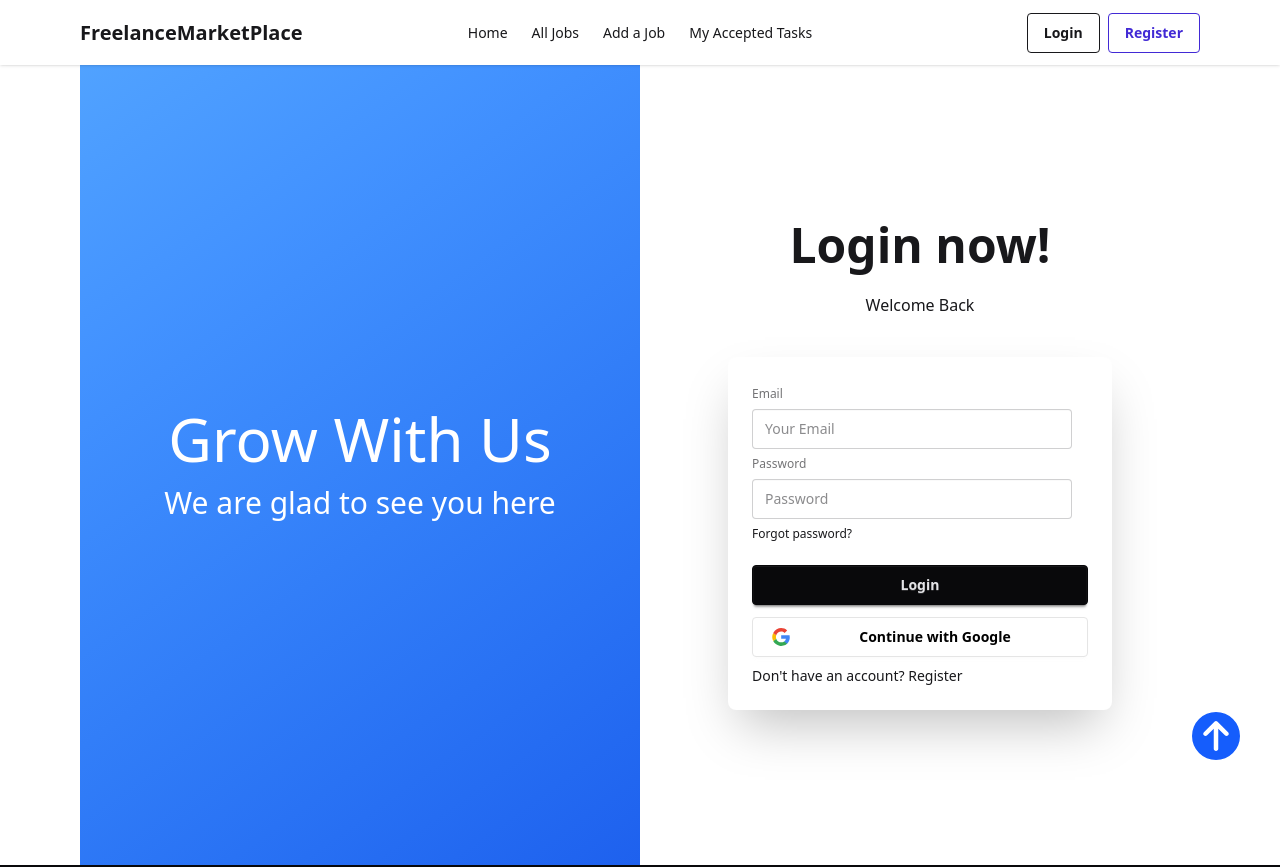
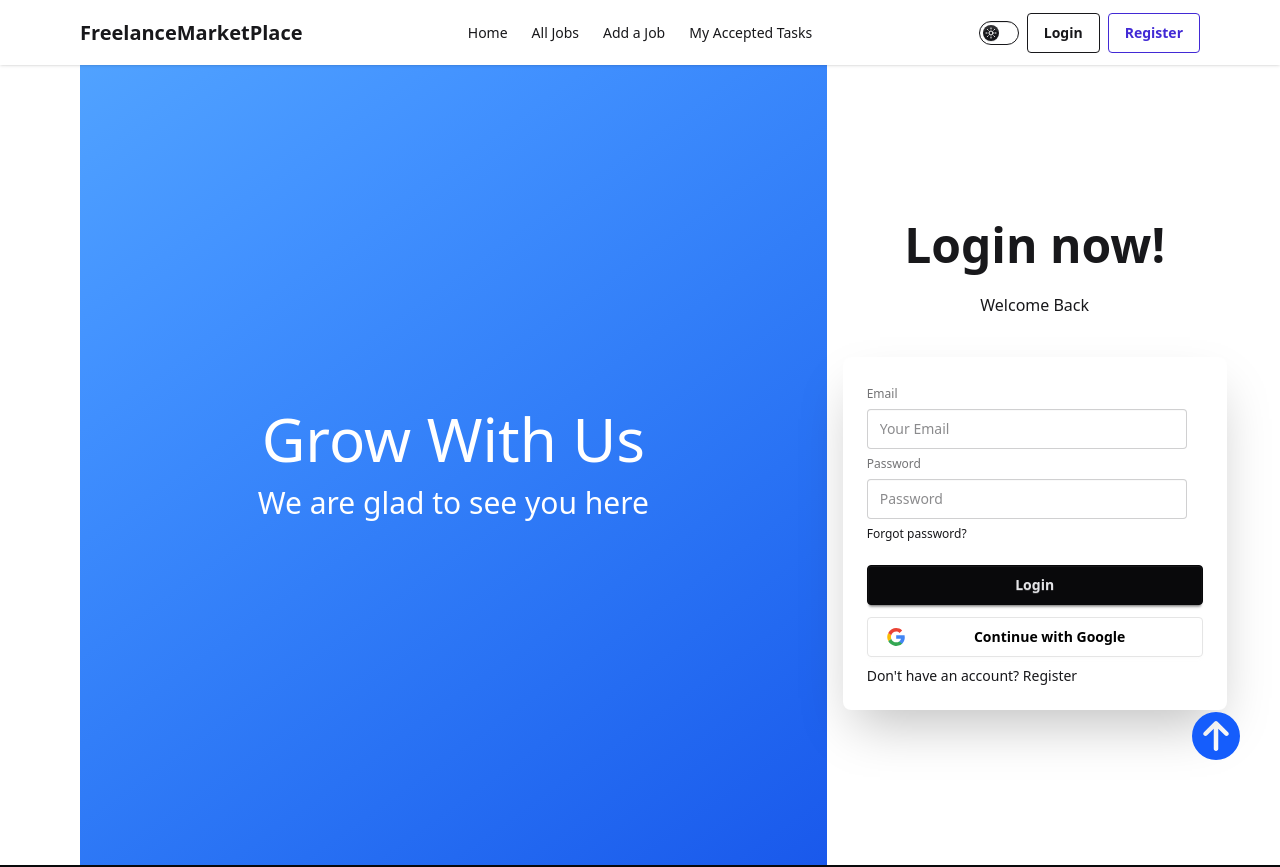
Before and after one commit to HasinIshrakK/Freelance_MarketPlace_client-side, a React (Vite) app: page /auth/login in a window 1280 px wide. Shown: the top 867 px of the page. Built offline with nearby package versions, Linux system fonts and the light colour scheme; no server answers.

Commit message:
Theme implemented

```diff
--- a/index.html
+++ b/index.html
@@ -1,5 +1,5 @@
 <!doctype html>
-<html lang="en">
+<html lang="en" data-theme="light">
   <head>
     <meta charset="UTF-8" />
     <link rel="icon" type="image/svg+xml" href="/vite.svg" />
--- a/package.json
+++ b/package.json
@@ -16,6 +16,7 @@
     "react-dom": "^19.1.1",
     "react-icons": "^5.5.0",
     "react-router": "^7.9.5",
+    "styled-components": "^6.1.19",
     "tailwindcss": "^4.1.17"
   },
   "devDependencies": {
--- a/src/App.jsx
+++ b/src/App.jsx
@@ -3,6 +3,7 @@ import './App.css'
 import Footer from './Components/Footer/Footer'
 import Navbar from './Components/Navbar/Navbar'
 import { FaCircleArrowUp } from 'react-icons/fa6'
+import ThemeProvider from './Contexts/Theme'
 
 function App() {
 
@@ -10,6 +11,7 @@ function App() {
 
   return (
     <>
+      <ThemeProvider>
         <Navbar></Navbar>
         <div className='mx-10 sm:mx-20'>
           <Outlet></Outlet>
@@ -18,6 +20,7 @@ function App() {
           <FaCircleArrowUp />
         </button>
         <Footer></Footer>
+      </ThemeProvider>
     </>
   )
 }
--- a/src/Components/Jobs/Jobs.jsx
+++ b/src/Components/Jobs/Jobs.jsx
@@ -1,12 +1,44 @@
-import React from 'react';
+import React, { useContext } from 'react';
+import { ThemeContext } from '../../Contexts/Theme';
 
 const Jobs = ({ job }) => {
 
+    const { themeMode } = useContext(ThemeContext);
+
     return (
-        <div className='p-4 border-2 rounded-2xl'>
-            <h1>
-                {job.title}
-            </h1>
+        <div className={`shadow-lg rounded-xl overflow-hidden hover:border-4 hover:shadow-2xl transition-shadow duration-300
+      ${themeMode ? 'bg-white border-blue-400' : 'bg-gray-800 border-blue-600'}`}>
+            {/* {job.coverImage && (
+                <img
+                    src={job.coverImage}
+                    alt={job.title}
+                    className="w-full h-40 object-cover"
+                />
+            )} */}
+
+            <div className="p-4 flex flex-col justify-between h-full">
+                <h2 className={`text-xl font-semibold mb-1
+          ${themeMode ? 'text-gray-900' : 'text-white'}`}>
+                    {job.title}
+                </h2>
+
+                <div className={`flex flex-wrap md:justify-between mb-6 items-center text-sm
+          ${themeMode ? 'text-gray-500' : 'text-gray-400'}`}>
+                    <span className="mr-2 font-medium">{job.category}</span>
+                    <span className="ml-2">
+                        {new Date(job.createdAt).toLocaleDateString()}
+                    </span>
+                </div>
+
+                <p className={`text-sm mb-4 line-clamp-3
+          ${themeMode ? 'text-gray-700' : 'text-gray-300'}`}>
+                    {job.summary}
+                </p>
+
+                <button className="mt-auto bg-blue-600 hover:bg-blue-700 text-white font-medium py-2 px-4 rounded-lg transition-colors duration-200">
+                    View Details
+                </button>
+            </div>
         </div>
     );
 };
--- a/src/Components/Navbar/Navbar.jsx
+++ b/src/Components/Navbar/Navbar.jsx
@@ -1,5 +1,6 @@
-import React from 'react';
+import React, { useContext } from 'react';
 import { Link } from 'react-router';
+import { ThemeContext } from '../../Contexts/Theme';
 
 const list = <>
     <li><Link to='/'>Home</Link></li>
@@ -8,7 +9,9 @@ const list = <>
     <li><Link to='/my-accepted-tasks'>My Accepted Tasks</Link></li>
 </>
 
+
 const Navbar = () => {
+    const { themeToggle } = useContext(ThemeContext);
     return (
         <div className="navbar bg-base-100 shadow-sm px-6 sm:px-20 sticky top-0 z-10">
             <div className="navbar-start">
@@ -32,6 +35,14 @@ const Navbar = () => {
                 </ul>
             </div>
             <div className="navbar-end">
+                <label className="toggle text-base-content mr-2">
+                    <input onClick={themeToggle} type="checkbox" value="synthwave" className="theme-controller" />
+
+                    <svg aria-label="sun" xmlns="http://www.w3.org/2000/svg" viewBox="0 0 24 24"><g strokeLinejoin="round" strokeLinecap="round" strokeWidth="2" fill="none" stroke="currentColor"><circle cx="12" cy="12" r="4"></circle><path d="M12 2v2"></path><path d="M12 20v2"></path><path d="m4.93 4.93 1.41 1.41"></path><path d="m17.66 17.66 1.41 1.41"></path><path d="M2 12h2"></path><path d="M20 12h2"></path><path d="m6.34 17.66-1.41 1.41"></path><path d="m19.07 4.93-1.41 1.41"></path></g></svg>
+
+                    <svg aria-label="moon" xmlns="http://www.w3.org/2000/svg" viewBox="0 0 24 24"><g strokeLinejoin="round" strokeLinecap="round" strokeWidth="2" fill="none" stroke="currentColor"><path d="M12 3a6 6 0 0 0 9 9 9 9 0 1 1-9-9Z"></path></g></svg>
+
+                </label>
                 <div className='hidden sm:block space-x-2'>
                     <Link to='/auth/login' className="btn btn-outline">Login</Link>
                     <Link to='/auth/register' className="btn btn-primary btn-outline">Register</Link>
--- /dev/null
+++ b/src/Contexts/Theme.jsx
@@ -0,0 +1,33 @@
+import { createContext, useEffect, useState } from "react";
+
+export const ThemeContext = createContext();
+
+const ThemeProvider = ({ children }) => {
+
+    const theme = document.documentElement.getAttribute('data-theme');
+
+    const [themeMode, setThemeMode] = useState(null);
+
+    useEffect(() => {
+        if (theme === 'light') {
+            setThemeMode(true)
+        } else {
+            setThemeMode(false)
+        };
+    }, [])
+
+    const themeToggle = () => {
+        const newTheme = !themeMode;
+        setThemeMode(newTheme);
+        document.documentElement.setAttribute('data-theme', newTheme ? 'light' : 'dark');
+    };
+
+
+    return (
+        <ThemeContext value={{ themeMode, themeToggle }}>
+            {children}
+        </ThemeContext>
+    );
+};
+
+export default ThemeProvider;
--- a/src/Pages/AllJobs/AllJobs.jsx
+++ b/src/Pages/AllJobs/AllJobs.jsx
@@ -1,9 +1,23 @@
-import React from 'react';
+import React, { use } from 'react';
+import Jobs from '../../Components/Jobs/Jobs';
+
+const fetchJob = fetch('http://localhost:3000/jobs').then(res => res.json());
 
 const AllJobs = () => {
+
+    const jobs = use(fetchJob);
+
     return (
         <div>
-            allJobs
+<h2 className='text-center mt-6 font-bold text-3xl'>
+    All Jobs Are Here
+</h2>
+            <div className='grid grid-cols-1 md:grid-cols-2 lg:grid-cols-3 gap-6 my-10'>
+                {
+                    jobs.map(job => <Jobs key={job._id} job={job}></Jobs>
+                    )
+                }
+            </div>
         </div>
     );
 };
--- a/src/Pages/AuthLayout/AuthLayout.jsx
+++ b/src/Pages/AuthLayout/AuthLayout.jsx
@@ -3,8 +3,8 @@ import { Outlet } from "react-router";
 
 export default function AuthLayout() {
     return (
-        <div className="min-h-screen w-full sm:grid grid-cols-2 bg-linear-to-br from-blue-400 to-blue-700 mx-auto">
-            <div className="text-white space-y-4 flex-col justify-center items-center hidden sm:flex">
+        <div className="min-h-screen w-full sm:grid grid-cols-3 bg-linear-to-br from-blue-400 to-blue-700 mx-auto">
+            <div className="text-white space-y-4 flex-col justify-center items-center hidden sm:flex col-span-2">
                 <h1 className="text-6xl">
                     Grow With Us
                 </h1>
--- a/src/Pages/Home/Home.jsx
+++ b/src/Pages/Home/Home.jsx
@@ -5,6 +5,7 @@ const fetchJob = fetch('http://localhost:3000/jobs').then(res => res.json());
 
 const Home = () => {
     const jobs = use(fetchJob);
+    const sortedJobs = jobs.sort((a, b) => new Date(b.createdAt) - new Date(a.createdAt));
 
     return (
         <div className=''>
@@ -12,7 +13,7 @@ const Home = () => {
 
             <div className='grid grid-cols-1 md:grid-cols-2 lg:grid-cols-3 gap-6 my-10'>
                 {
-                    jobs.map(job => <Jobs key={job._id} job={job}></Jobs>
+                    sortedJobs.slice(0, 6).map(job => <Jobs key={job._id} job={job}></Jobs>
                     )
                 }
             </div>
--- a/src/index.css
+++ b/src/index.css
@@ -2,6 +2,6 @@
 
   @plugin "daisyui" {
     /* themes: light --default, dark --prefersdark; */
-    themes: light --default;
+    /* themes: light --default; */
 
   }
```
Also changed, not shown: 1 other file (tests, documents, lock files or other folders). Lines whose indentation alone changed are shown as unchanged.
